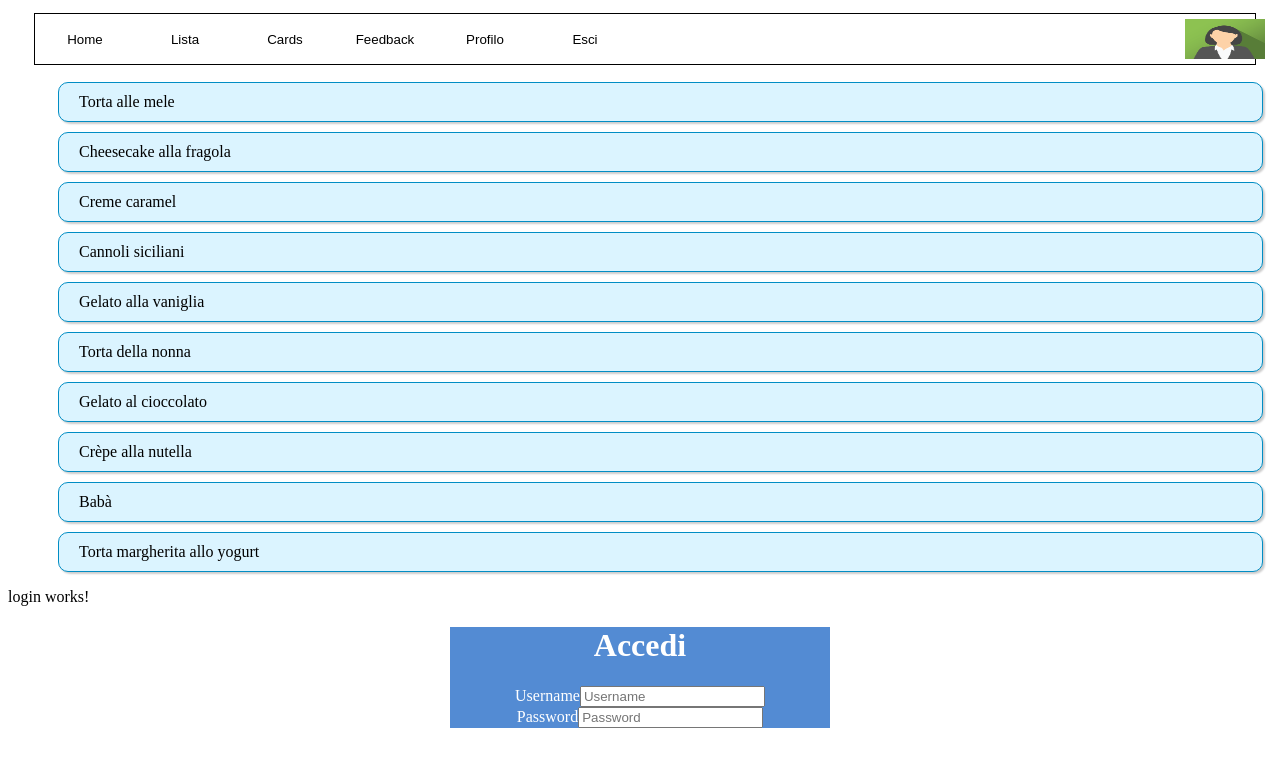
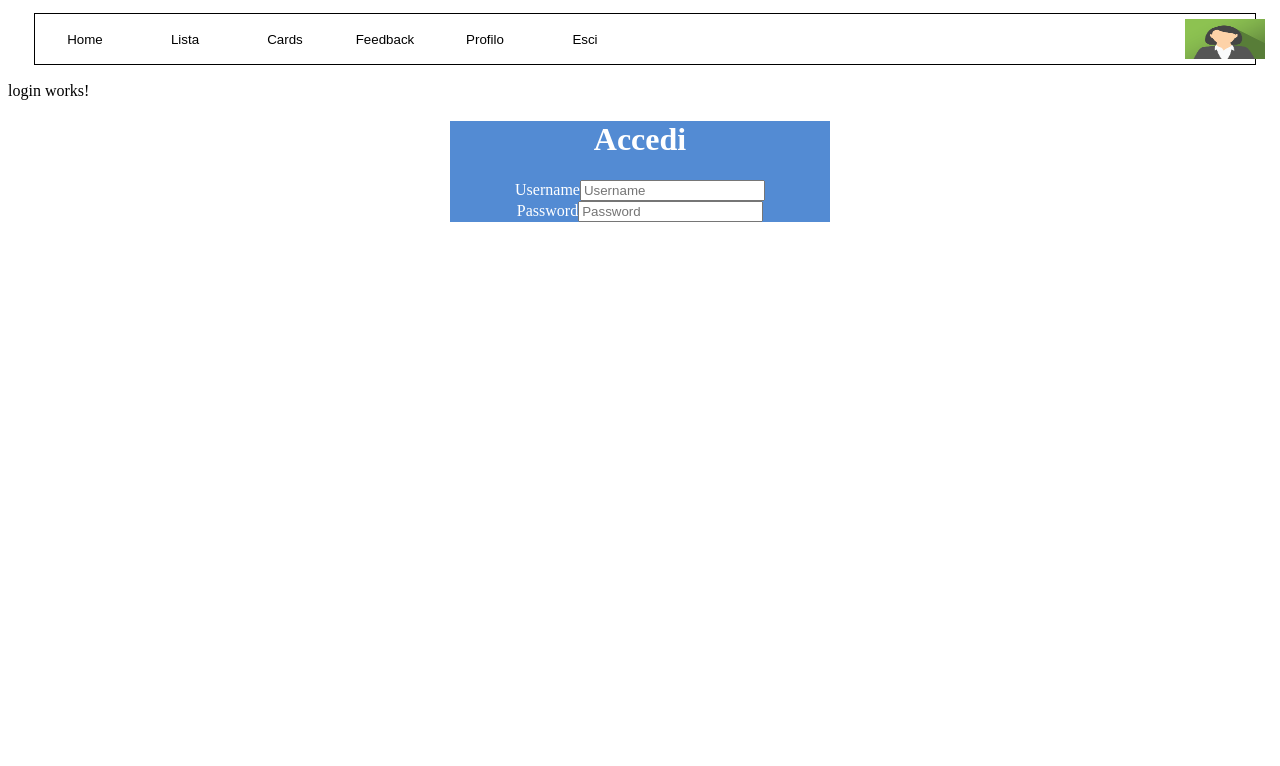
Before and after one commit to BasyLightArcher/TestPratico, an Angular app: page /login in a window 1280 px wide. Shown: the top 766 px of the page. Built offline with nearby package versions, Linux system fonts and the light colour scheme.

Commit message:
removed list tag from app component

```diff
--- a/src/app/app.component.html
+++ b/src/app/app.component.html
@@ -1,3 +1,2 @@
 <app-menu></app-menu>
-<app-list></app-list>
 <router-outlet></router-outlet>
```
